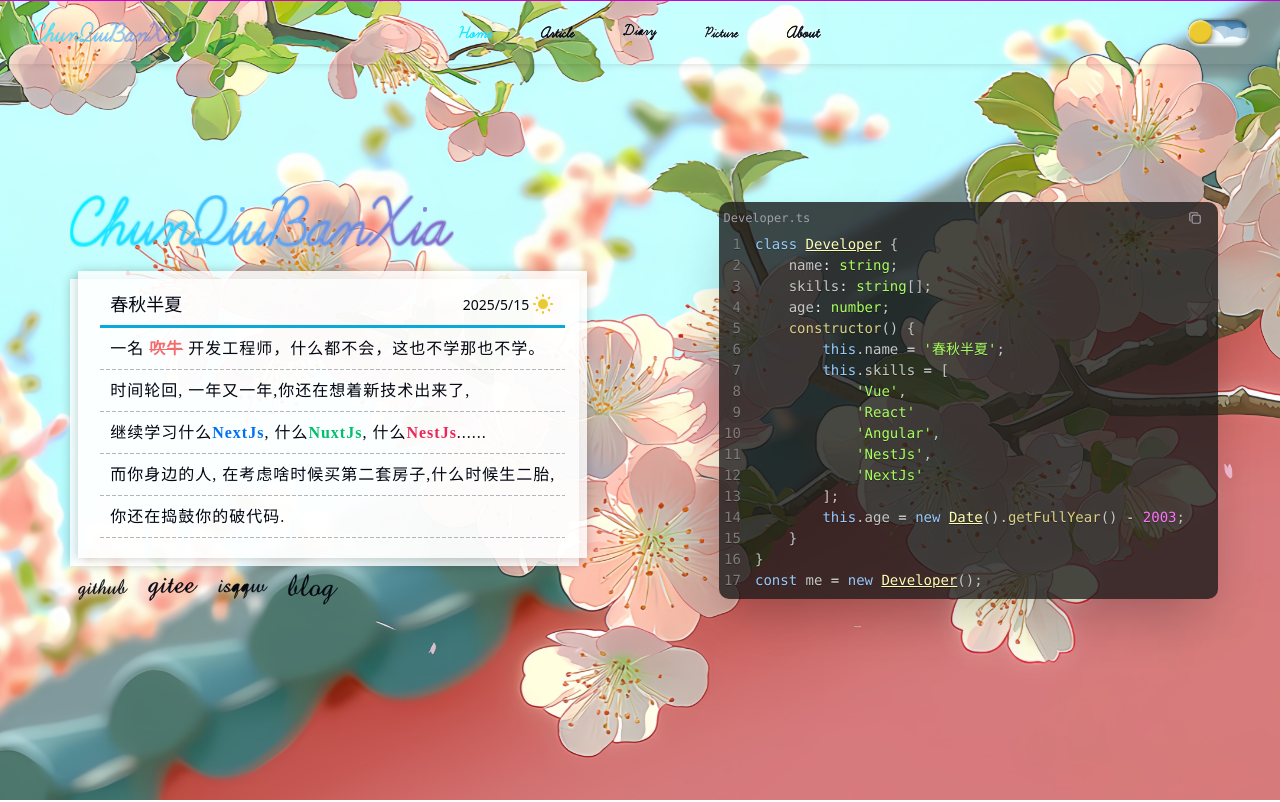
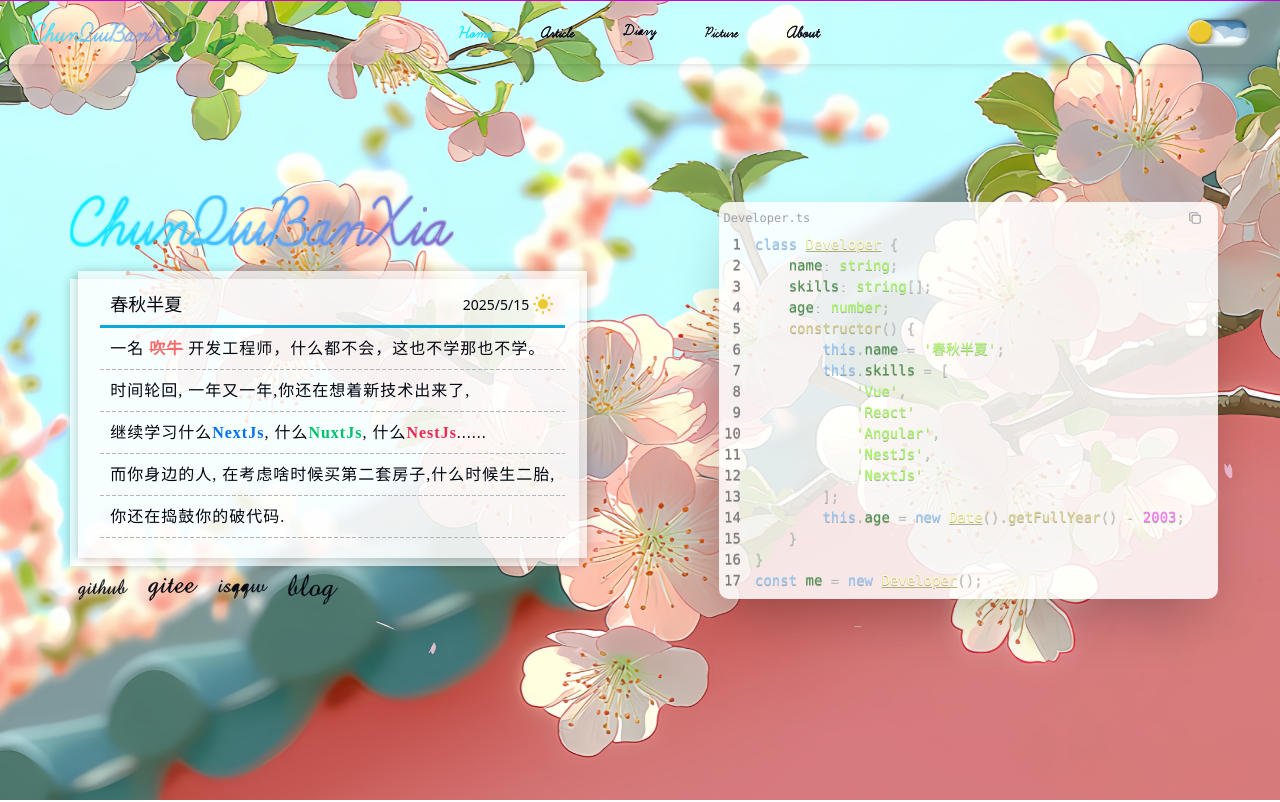
Before and after one commit to MC-YCY/next-blog, a Next.js app: page / in a window 1280 px wide. Shown: the top 802 px of the page. Built offline with nearby package versions, Linux system fonts and the light colour scheme.

Commit message:
fix: home-hero codeBlock颜色

```diff
--- a/app/globals.css
+++ b/app/globals.css
@@ -3,6 +3,7 @@
 @import 'swiper/css';
 @import 'swiper/css/free-mode';
 @import 'swiper/css/scrollbar';
+
 .custom-swiper-scrollbar {
     position: relative;
     margin-bottom: 4px;
@@ -31,7 +32,7 @@
     position: relative;
 }
 
-div[data-tip]:hover:before{
+div[data-tip]:hover:before {
     opacity: 1;
 }
 
@@ -58,10 +59,10 @@
     0% {
         opacity: 0;
     }
-    10%{
+    10% {
         opacity: 1;
     }
-    90%{
+    90% {
         opacity: 1;
     }
     100% {
@@ -206,3 +207,48 @@
 .light .home-light-banner {
     opacity: 1;
 }
+
+
+.light .theme-codeblock {
+    background: rgba(255, 255, 255, 0.85);
+}
+
+.light .theme-codeblock span {
+    color: #4b944c;
+}
+
+.light .theme-codeblock .token[style='color:#96CBFE'] {
+    color: #4b944c !important;
+}
+
+.theme-codeblock .token[style='color:#FFFFB6;text-decoration:underline'] {
+    text-decoration: none !important;
+}
+
+.light .theme-codeblock .token[style='color:#FFFFB6;text-decoration:underline'] {
+    color: #565e4c !important;
+}
+
+.light .theme-codeblock .token[style='color:#A8FF60'] {
+    color: #565e4c !important;
+}
+
+.light .theme-codeblock .token[style='color:#DAD085'] {
+    color: #a17771 !important;
+}
+
+.light .theme-codeblock .token[style='color:#c5c8c6'] {
+    color: #e26438 !important;
+}
+
+.light .theme-codeblock .token[style='color:#EDEDED'] {
+    color: #181c1b !important;
+}
+
+.light .theme-codeblock .token[style='color:#FF73FD'] {
+    color: #abbf52 !important;
+}
+
+.dark .theme-codeblock {
+    background: rgba(0, 0, 0, 0.7);
+}
--- a/components/pages/home/home-hero.tsx
+++ b/components/pages/home/home-hero.tsx
@@ -18,8 +18,8 @@
 
                     <div className='mt-[24px] cursor-default pl-[8px]'>
                         <Diary
-                            className1={'bg-[rgba(255,255,255,.8)] dark:bg-[rgba(0,0,0,.5)]'}
-                            className2={'bg-[rgba(255,255,255,.8)] dark:bg-[rgba(0,0,0,.5)]'}
+                            className1={'bg-[rgba(255,255,255,.65)] dark:bg-[rgba(0,0,0,.6)]'}
+                            className2={'bg-[rgba(255,255,255,.65)] dark:bg-[rgba(0,0,0,.6)]'}
                             title={'春秋半夏'}
                             date={'2025/5/15'}
                             weather={<IconSunFilled width={24} height={24} color={'#ecca2f'}/>}
@@ -65,7 +65,7 @@
             </div>
             <div className='rounded-md mt-8 md:mt-0 aos-init aos-animate max-w-[100%] hidden lg:block'>
                 <CodeBlock
-                    className='bg-[rgba(25,25,25,.8)] shadow-2xl pt-0 pl-1 pb-2'
+                    className='theme-codeblock shadow-2xl pt-0 pl-1 pb-2'
                     language="ts"
                     filename="Developer.ts"
                     code={`class Developer {
```
